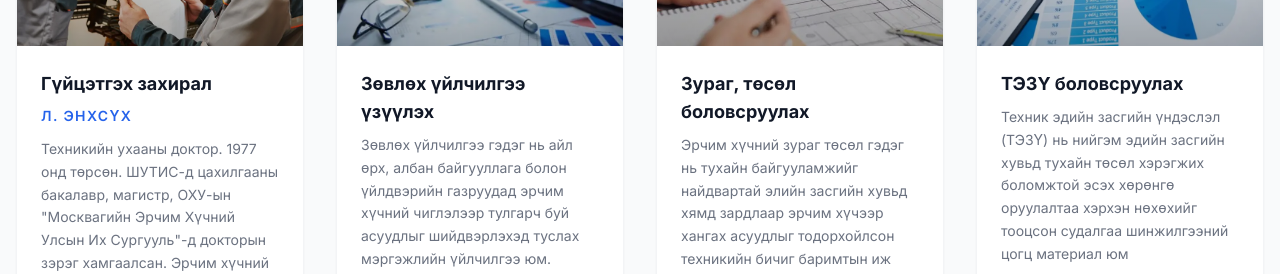
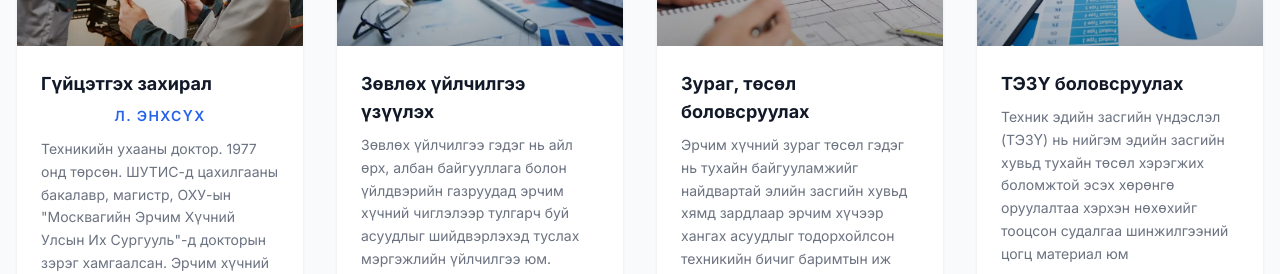
Before and after one commit to electroshugam/electroshugam_web_new, a Jekyll site: the page built from index.html, in a window 1280 px wide and 900 px high, scrolled down 3500 px. Shown: the part 150-424 px from the top of the window. Built offline with Jekyll 4.4.1, drawn with Linux system fonts in a browser that asks for light colours; nearby versions of some CDN libraries.

Commit message:
fig update

```diff
--- a/index.html
+++ b/index.html
@@ -220,7 +220,7 @@ body_class: hero-dark
         </div>
         <div class="p-6">
           <h3 class="text-lg font-bold mb-2 text-gray-900 group-hover:text-blue-600 transition-colors">Гүйцэтгэх захирал</h3>
-          <p class="text-sm font-semibold text-blue-600 uppercase tracking-widest mb-3">Л. Энхсүх</p>
+          <p class="text-sm font-semibold text-blue-600 uppercase tracking-widest mb-3 text-center">Л. Энхсүх</p>
           <p class="text-gray-500 text-sm leading-relaxed mb-4">Техникийн ухааны доктор. 1977 онд төрсөн. ШУТИС-д цахилгааны бакалавр, магистр, ОХУ-ын "Москвагийн Эрчим Хүчний Улсын Их Сургууль"-д докторын зэрэг хамгаалсан. Эрчим хүчний салбарт 20 гаруй жил ажилласан туршлагатай.</p>
           </div>
       </div>
```
